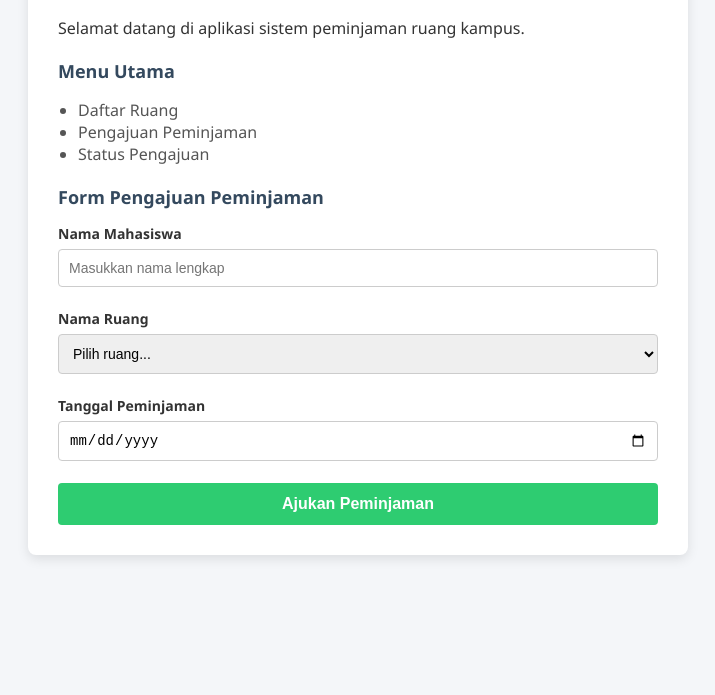
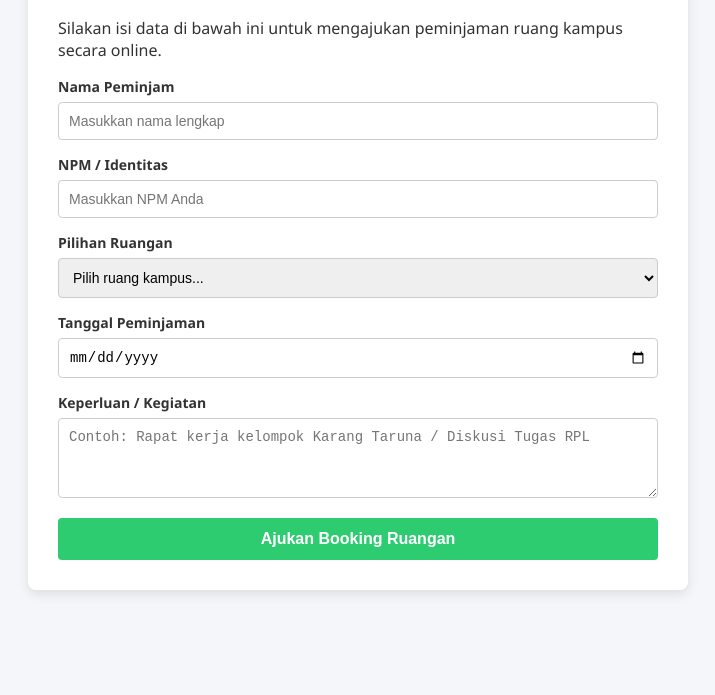
Before and after one commit to hildanputrad-byte/peminjaman-ruang, a plain HTML site: page index.html in a window 1280 px wide. Shown: the part 105-800 px from the top of the page, without its empty margins (282-997 px from the left). Drawn offline with Linux system fonts and the light colour scheme.

Commit message:
feat: implement booking form feature in index.html

```diff
--- a/index.html
+++ b/index.html
@@ -3,7 +3,7 @@
 <head>
     <meta charset="UTF-8">
     <meta name="viewport" content="width=device-width, initial-scale=1.0">
-    <title>Sistem Peminjaman Ruang Kampus</title>
+    <title>Fitur Booking - Peminjaman Ruang Kampus</title>
     <style>
         body {
             font-family: 'Segoe UI', Tahoma, Geneva, Verdana, sans-serif;
@@ -48,14 +48,8 @@
         .btn-login:hover {
             background-color: #2980b9;
         }
-        h2 {
-            font-size: 18px;
-            color: #34495e;
-            margin-top: 20px;
-        }
-        ul {
-            padding-left: 20px;
-            color: #555;
+        .form-group {
+            margin-bottom: 15px;
         }
         form label {
             font-weight: 600;
@@ -65,13 +59,18 @@
         }
         form input[type="text"],
         form input[type="date"],
-        form select {
+        form select,
+        form textarea {
             width: 100%;
             padding: 10px;
             border: 1px solid #ccc;
             border-radius: 4px;
             font-size: 14px;
             box-sizing: border-box;
+        }
+        form textarea {
+            resize: vertical;
+            height: 80px;
         }
         .btn-submit {
             background-color: #2ecc71;
@@ -94,45 +93,59 @@
 
     <div class="container">
         <header>
-            <h1>Peminjaman Ruang</h1>
-            <!-- Mengarahkan ke folder auth/login.html tempat file login Dion berada -->
+            <h1>Formulir Booking Ruangan</h1>
             <a href="auth/login.html" class="btn-login">Login Mahasiswa</a>
         </header>
 
-        <p>Selamat datang di aplikasi sistem peminjaman ruang kampus.</p>
+        <p>Silakan isi data di bawah ini untuk mengajukan peminjaman ruang kampus secara online.</p>
 
-        <h2>Menu Utama</h2>
-        <ul>
-            <li>Daftar Ruang</li>
-            <li>Pengajuan Peminjaman</li>
-            <li>Status Pengajuan</li>
-        </ul>
+        <!-- Form Fitur Booking -->
+        <form id="bookingForm" onsubmit="handleBooking(event)">
+            <div class="form-group">
+                <label>Nama Peminjam</label>
+                <input type="text" id="nama" placeholder="Masukkan nama lengkap" required>
+            </div>
 
-        <h2>Form Pengajuan Peminjaman</h2>
-        <form>
-            <label>Nama Mahasiswa</label>
-            <input type="text" placeholder="Masukkan nama lengkap" required>
+            <div class="form-group">
+                <label>NPM / Identitas</label>
+                <input type="text" id="npm" placeholder="Masukkan NPM Anda" required>
+            </div>
 
-            <br><br>
+            <div class="form-group">
+                <label>Pilihan Ruangan</label>
+                <select id="ruangan" required>
+                    <option value="" disabled selected>Pilih ruang kampus...</option>
+                    <option value="Ruang 101">Ruang 101 - Teori</option>
+                    <option value="Ruang 202">Ruang 202 - Seminar</option>
+                    <option value="Laboratorium 1">Laboratorium Komputer 1</option>
+                </select>
+            </div>
 
-            <label>Nama Ruang</label>
-            <select required>
-                <option value="" disabled selected>Pilih ruang...</option>
-                <option>Ruang 101</option>
-                <option>Ruang 202</option>
-                <option>Laboratorium 1</option>
-            </select>
+            <div class="form-group">
+                <label>Tanggal Peminjaman</label>
+                <input type="date" id="tanggal" required>
+            </div>
 
-            <br><br>
+            <div class="form-group">
+                <label>Keperluan / Kegiatan</label>
+                <textarea id="keperluan" placeholder="Contoh: Rapat kerja kelompok Karang Taruna / Diskusi Tugas RPL" required></textarea>
+            </div>
 
-            <label>Tanggal Peminjaman</label>
-            <input type="date" required>
-
-            <br><br>
-
-            <button type="button" class="btn-submit" onclick="alert('Formulir berhasil diajukan!')">Ajukan Peminjaman</button>
+            <button type="submit" class="btn-submit">Ajukan Booking Ruangan</button>
         </form>
     </div>
 
+    <script>
+        function handleBooking(event) {
+            event.preventDefault();
+            const nama = document.getElementById('nama').value;
+            const ruang = document.getElementById('ruangan').value;
+            const tanggal = document.getElementById('tanggal').value;
+
+            alert(`Terima kasih, ${nama}! Pengajuan booking untuk ${ruang} pada tanggal ${tanggal} berhasil dikirim.`);
+            document.getElementById('bookingForm').reset();
+        }
+    </script>
+
 </body>
 </html>
```
